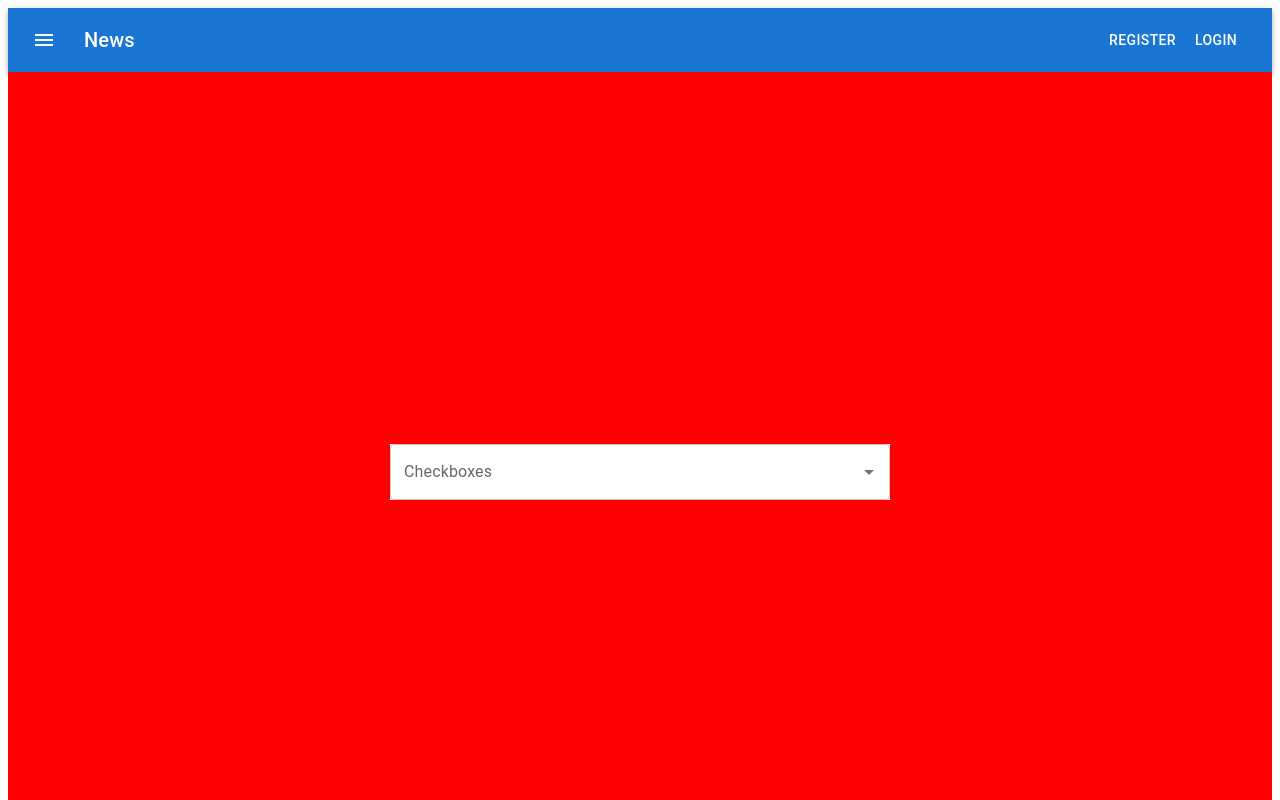
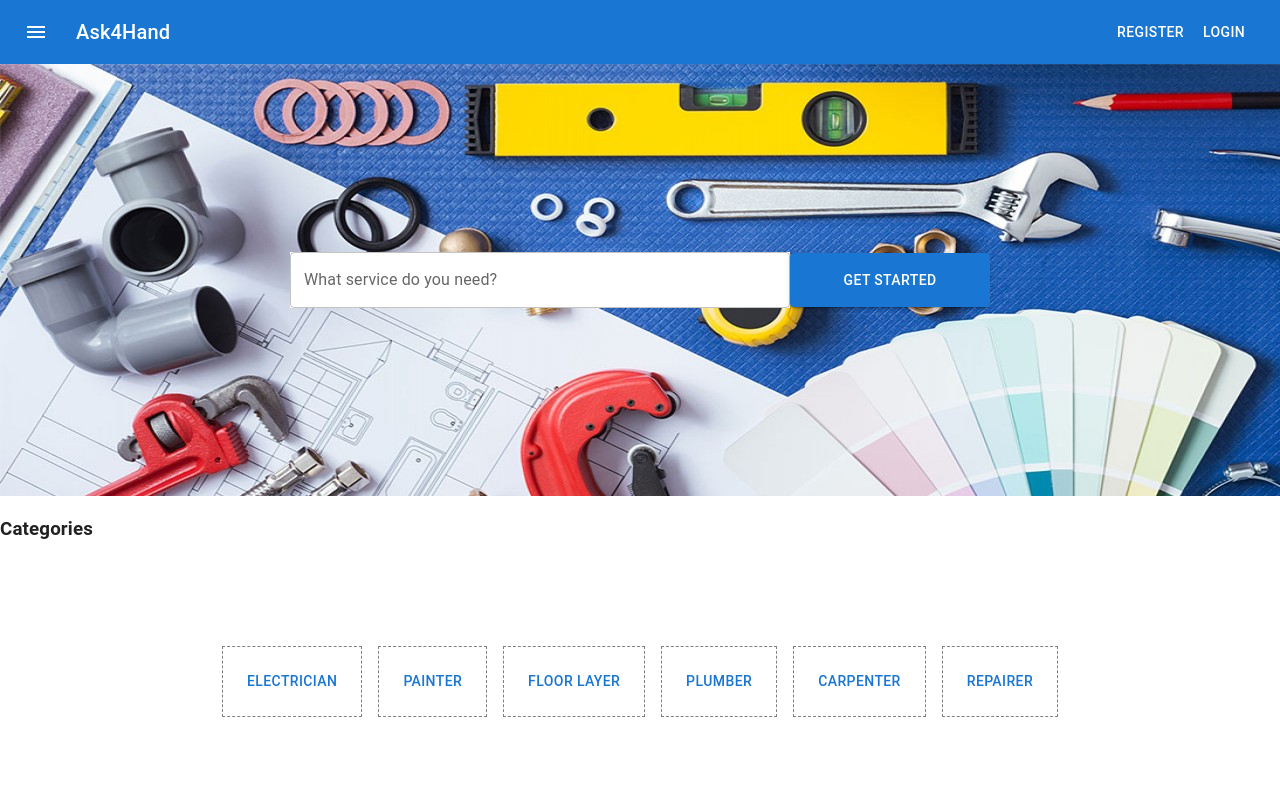
Before and after one commit to stphncrt/Ask4Hand, a React app in the folder client/: page / in a window 1280 px wide. Shown: the top 800 px of the page. Built offline with nearby package versions, Linux system fonts and the light colour scheme.

Commit message:
added background image and button to search bar

```diff
--- a/client/src/App.jsx
+++ b/client/src/App.jsx
@@ -3,16 +3,17 @@ import { Routes, Route } from "react-router-dom";
 import Home from "./pages/Home/Home";
 import CreateUser from "./pages/User/CreateUser";
 import UserList from "./pages/User/UserList";
+import { CssBaseline } from "@mui/material";
 
 const App = () => {
   return (
-    <>
+    <CssBaseline>
       <Routes>
         <Route path="/" element={<Home />} />
         <Route path="/user" element={<UserList />} />
         <Route path="/user/create" element={<CreateUser />} />
       </Routes>
-    </>
+    </CssBaseline>
   );
 };
 
--- a/client/src/components/Categories.jsx
+++ b/client/src/components/Categories.jsx
@@ -4,19 +4,19 @@ import BoxComponent from "./CategoryBox";
 
 function Categories() {
   const top100Films = [
-		{ title: "Electrician", year: 1994 },
-		{ title: "Painter", year: 1972 },
-		{ title: "Floor Layer", year: 1974 },
-		{ title: "Plumber", year: 2008 },
-		{ title: "Carpenter", year: 2008 },
-		{ title: "Repairer", year: 2008 },
+    { title: "Electrician" },
+    { title: "Painter" },
+    { title: "Floor Layer" },
+    { title: "Plumber" },
+    { title: "Carpenter" },
+    { title: "Repairer" },
   ];
   return (
     <>
       <h3>Categories</h3>
       <StyledContainer>
         {top100Films.map((item) => {
-					return <BoxComponent category={item.title} />;
+          return <BoxComponent key={item.title} category={item.title} />;
         })}
       </StyledContainer>
     </>
--- a/client/src/components/CategoryBox.jsx
+++ b/client/src/components/CategoryBox.jsx
@@ -2,10 +2,10 @@ import * as React from "react";
 import Box from "@mui/material/Box";
 import Button from "@mui/material/Button";
 
-export default function BoxComponent({ category }) {
-	return (
-		<Box component="span" sx={{ p: 2, border: "1px dashed grey" }}>
-			<Button>{category}</Button>
-		</Box>
-	);
+export default function BoxComponent({ category, key }) {
+  return (
+    <Box component="span" sx={{ p: 2, border: "1px dashed grey" }}>
+      <Button key={key}>{category}</Button>
+    </Box>
+  );
 }
--- a/client/src/components/DescriptionSection.jsx
+++ b/client/src/components/DescriptionSection.jsx
@@ -11,8 +11,8 @@ function DescriptionSection() {
       <div className="description">
         <h4>Title</h4>
         <p>
-					Lorem ipsum dolor sit amet consectetur adipisicing elit. Ut consequatur delectus accusamus
-					maxime earum consectetur veniam.
+          Lorem ipsum dolor sit amet consectetur adipisicing elit. Ut
+          consequatur delectus accusamus maxime earum consectetur veniam.
         </p>
       </div>
     </StyledContainer>
--- a/client/src/components/Nav.jsx
+++ b/client/src/components/Nav.jsx
@@ -22,7 +22,7 @@ export default function ButtonAppBar() {
             <MenuIcon />
           </IconButton>
           <Typography variant="h6" component="div" sx={{ flexGrow: 1 }}>
-            News
+            Ask4Hand
           </Typography>
           <Button color="inherit">Register</Button>
           <Button color="inherit">Login</Button>
--- a/client/src/components/SearchBar.jsx
+++ b/client/src/components/SearchBar.jsx
@@ -1,44 +1,85 @@
 import * as React from "react";
-import Checkbox from "@mui/material/Checkbox";
 import TextField from "@mui/material/TextField";
-import Autocomplete from "@mui/material/Autocomplete";
-import CheckBoxOutlineBlankIcon from "@mui/icons-material/CheckBoxOutlineBlank";
-import CheckBoxIcon from "@mui/icons-material/CheckBox";
+import Autocomplete, { createFilterOptions } from "@mui/material/Autocomplete";
+import { Button } from "@mui/material";
 
-const icon = <CheckBoxOutlineBlankIcon fontSize="small" />;
-const checkedIcon = <CheckBoxIcon fontSize="small" />;
+const filter = createFilterOptions();
 
-export default function SearchBar() {
-	return (
-		<Autocomplete
-			multiple
-			id="checkboxes-tags-demo"
-			options={top100Films}
-			disableCloseOnSelect
-			getOptionLabel={(option) => option.title}
-			renderOption={(props, option, { selected }) => (
-				<li {...props}>
-					<Checkbox
-						icon={icon}
-						checkedIcon={checkedIcon}
-						style={{ marginRight: 8 }}
-						checked={selected}
-					/>
-					{option.title}
-				</li>
-			)}
-			style={{ width: 500, backgroundColor: "#fff" }}
-			renderInput={(params) => <TextField {...params} label="Checkboxes" placeholder="Favorites" />}
-		/>
-	);
+export default function FreeSoloCreateOption() {
+  const [value, setValue] = React.useState(null);
+
+  return (
+    <>
+      <Autocomplete
+        value={value}
+        onChange={(event, newValue) => {
+          if (typeof newValue === "string") {
+            setValue({
+              title: newValue,
+            });
+          } else if (newValue && newValue.inputValue) {
+            // Create a new value from the user input
+            setValue({
+              title: newValue.inputValue,
+            });
+          } else {
+            setValue(newValue);
+          }
+        }}
+        filterOptions={(options, params) => {
+          const filtered = filter(options, params);
+
+          const { inputValue } = params;
+          // Suggest the creation of a new value
+          const isExisting = options.some(
+            (option) => inputValue === option.title
+          );
+          if (inputValue !== "" && !isExisting) {
+            filtered.push({
+              inputValue,
+              title: `Add "${inputValue}"`,
+            });
+          }
+
+          return filtered;
+        }}
+        selectOnFocus
+        clearOnBlur
+        handleHomeEndKeys
+        id="free-solo-with-text-demo"
+        options={top100Films}
+        getOptionLabel={(option) => {
+          // Value selected with enter, right from the input
+          if (typeof option === "string") {
+            return option;
+          }
+          // Add "xxx" option created dynamically
+          if (option.inputValue) {
+            return option.inputValue;
+          }
+          // Regular option
+          return option.title;
+        }}
+        renderOption={(props, option) => <li {...props}>{option.title}</li>}
+        sx={{ width: 300 }}
+        style={{ width: 500, backgroundColor: "#fff" }}
+        freeSolo
+        renderInput={(params) => (
+          <TextField {...params} label="What service do you need?" />
+        )}
+      />
+      <Button style={{ height: 54, width: 200 }} variant="contained">
+        Get Started
+      </Button>
+    </>
+  );
 }
 
-// Top 100 films as rated by IMDb users. http://www.imdb.com/chart/top
 const top100Films = [
-	{ title: "Electrician", year: 1994 },
-	{ title: "Painter", year: 1972 },
-	{ title: "Floor Layer", year: 1974 },
-	{ title: "Plumber", year: 2008 },
-	{ title: "Carpenter", year: 2008 },
-	{ title: "Repairer", year: 2008 },
+  { title: "Electrician" },
+  { title: "Painter" },
+  { title: "Floor Layer" },
+  { title: "Plumber" },
+  { title: "Carpenter" },
+  { title: "Repairer" },
 ];
--- a/client/src/components/SearchSection.jsx
+++ b/client/src/components/SearchSection.jsx
@@ -1,6 +1,7 @@
 import React from "react";
 import styled from "styled-components";
 import SearchBar from "./SearchBar";
+import searchBackgroundImage from "../../assets/search-bar-background.jpeg";
 const SearchSection = () => {
   return (
     <StyledContainer>
@@ -15,6 +16,6 @@ export const StyledContainer = styled.div`
   display: flex;
   justify-content: center;
   align-items: center;
-	height: 100vh;
-	background-color: red;
+  height: 54vh;
+  background-image: url(${searchBackgroundImage});
 `;
```
Also changed, not shown: client/src/components/HowItWorks.jsx (+13 -6 lines), client/.eslintrc.js, client/assets/search-bar-background.jpeg (added), client/src/components/Footer.jsx (indentation only). Lines whose indentation alone changed are shown as unchanged.
